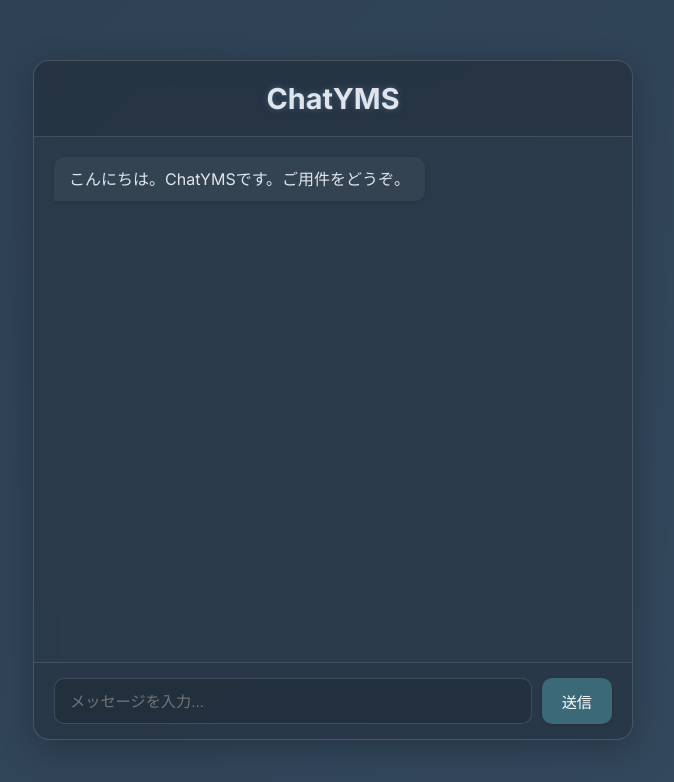
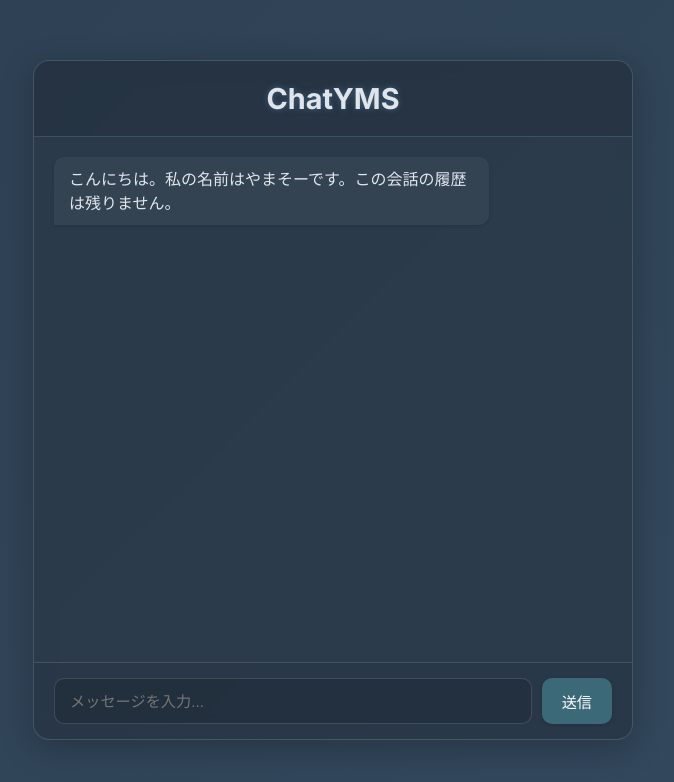
Before and after one commit to yamaso2008/chatyms, a plain HTML site: page index.html in a window 1280 px wide. Shown: the whole page, without its empty margins (307-981 px from the left). Drawn offline with Linux system fonts and the light colour scheme.

Commit message:
Update index.html

```diff
--- a/index.html
+++ b/index.html
@@ -239,7 +239,7 @@
 
         <div id="chatbox">
             <div class="message-container bot-message">
-                <p class="message-bubble">こんにちは。ChatYMSです。ご用件をどうぞ。</p>
+                <p class="message-bubble">こんにちは。私の名前はやまそーです。この会話の履歴は残りません。</p>
             </div>
         </div>
 
```
